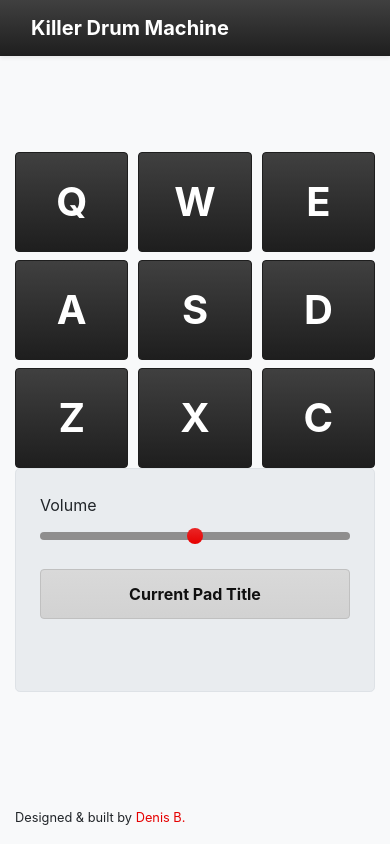
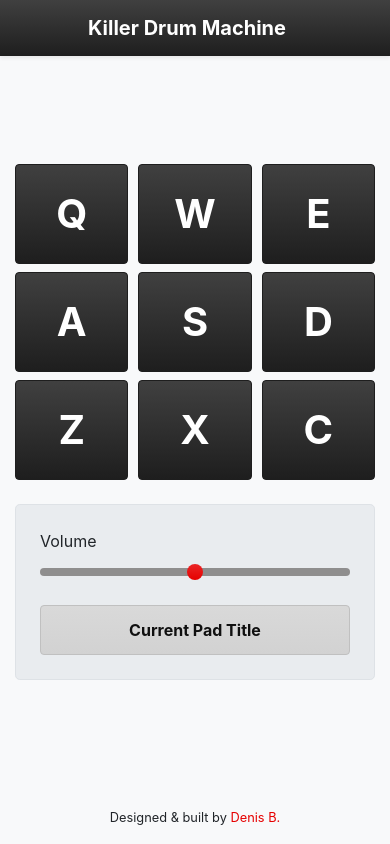
Before and after one commit to kaizen-design/drum-machine, a React (Create React App) app: page / in a window 390 px wide. Built offline with nearby package versions, Linux system fonts and the light colour scheme.

Commit message:
Layout partials created / mobile adjustments

```diff
--- a/src/App.js
+++ b/src/App.js
@@ -70,7 +70,7 @@ class App extends React.Component {
         <Navbar brand={'Killer Drum Machine'} />
         <main role="main" className="App container my-auto py-3">
           <div id="drum-machine" className="row">
-            <div className="col-lg-8">
+            <div className="col-lg-8 mb-4 mb-lg-0">
               <div className="form-row">
                 <div className="col-4 mb-2">
                   <button type="button" className="drum-pad btn btn-dark btn-block">Q</button>
@@ -102,12 +102,12 @@ class App extends React.Component {
               </div>
             </div>
             <div className="col-lg-4">
-              <div className="jumbotron h-100 p-4 border">
+              <div className="jumbotron p-4 border mb-0">
                 <div className="form-group">
                   <label htmlFor="volumeControl">Volume</label>
                   <input type="range" className="custom-range" id="volumeControl" />
                 </div>
-                <div className="alert alert-dark text-center" role="alert">
+                <div className="alert alert-dark text-center mb-0" role="alert">
                   <b>Current Pad Title</b>
                 </div>
               </div>
--- a/src/scss/App.scss
+++ b/src/scss/App.scss
@@ -21,13 +21,14 @@ img {
   max-width: 100%;
 }
 .App {
-  //flex-grow: 1;
+  .jumbotron {
+    @include media-breakpoint-up(lg) {
+      height: 100%;
+    }
+  }
 }
 .drum-pad {
   height: 100px;
   font-size: 2.5rem;
   font-weight: bold;
 }
-.jumbotron {
-
-}
--- a/src/templates/layout/Footer.js
+++ b/src/templates/layout/Footer.js
@@ -2,7 +2,7 @@ import React from 'react';
 
 const Footer = () => {
   return (
-    <footer className="container py-3">
+    <footer className="container py-3 text-center">
       <small>
         Designed & built by <a href="https://github.com/kaizen-design" target="_blank" rel="noopener noreferrer">Denis B.</a>
       </small>
--- a/src/templates/layout/Navbar.js
+++ b/src/templates/layout/Navbar.js
@@ -3,7 +3,7 @@ import React from 'react';
 const Navbar = (props) => {
   return (
     <nav className="navbar navbar-dark bg-gradient-dark shadow-sm">
-      <div className="container">
+      <div className="container justify-content-center">
         <span className="navbar-brand mb-0 h1">{props.brand}</span>
       </div>
     </nav>
```
